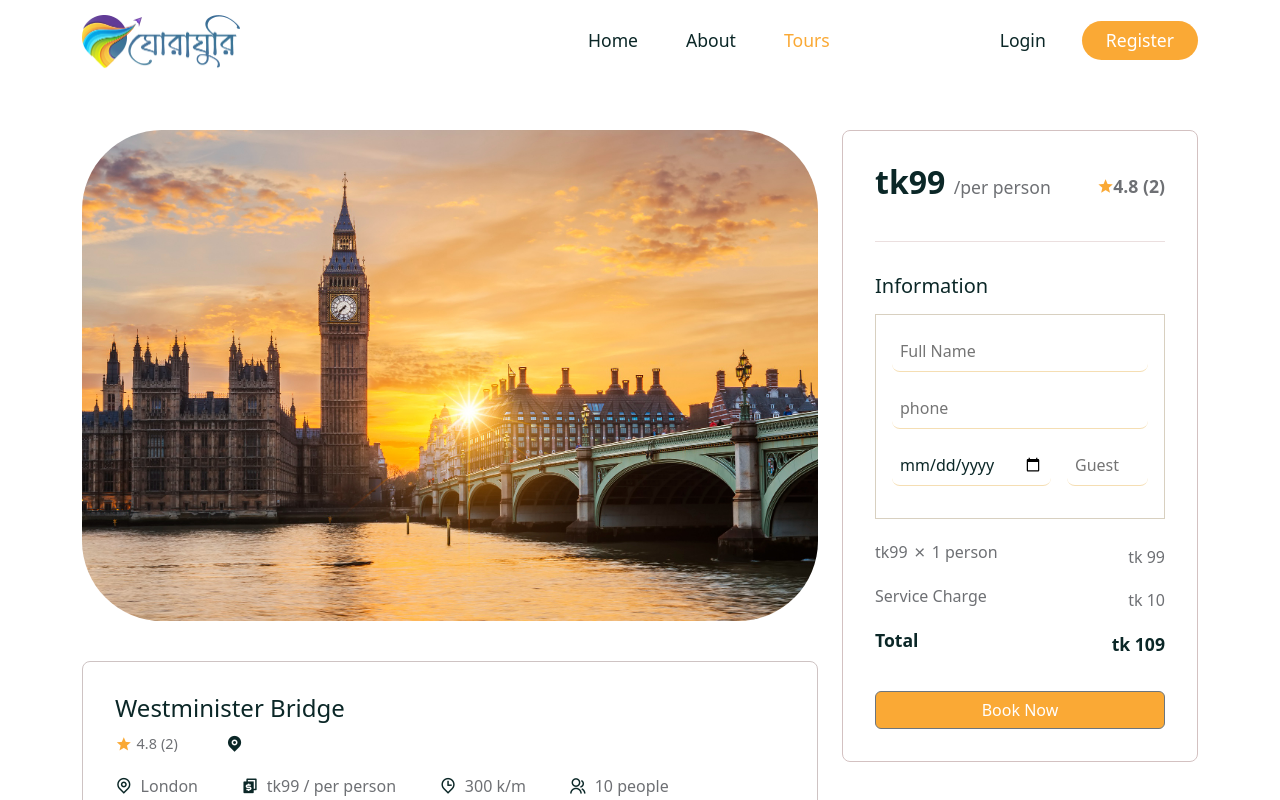
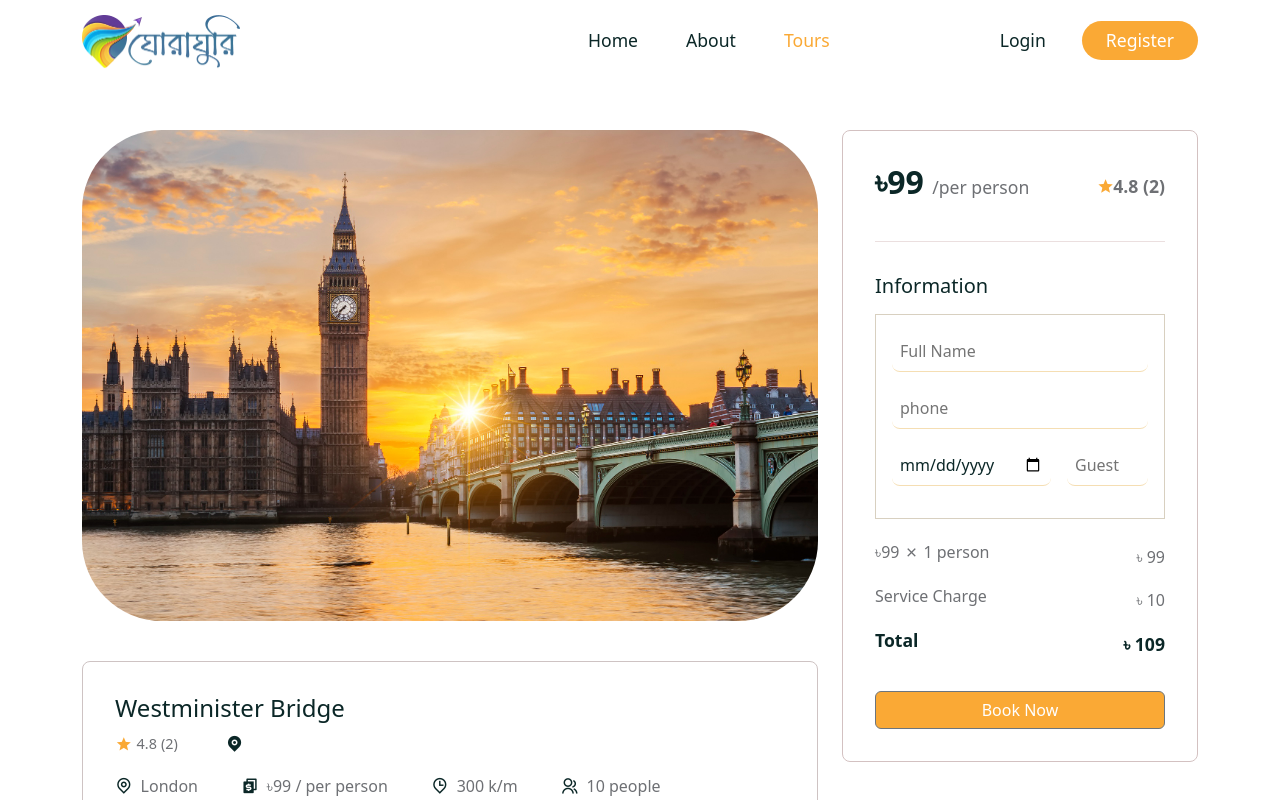
Before and after one commit to Protick10/GhoraGhuri-A-tour-management-service, a React (Create React App) app in the folder frontend/: page /tours/01 in a window 1280 px wide. Shown: the top 800 px of the page. Built offline with nearby package versions, Linux system fonts and the light colour scheme; a web font is replaced by a local one.

Commit message:
Replaced tk with ৳

```diff
--- a/frontend/src/components/Booking/Booking.jsx
+++ b/frontend/src/components/Booking/Booking.jsx
@@ -37,7 +37,7 @@ const Booking = ({tour, avgRating}) => {
      <div className="booking">
         <div className='booking_top d-flex align-items-center
         justify-content-between'>
-            <h3> tk{price} <span>/per person</span></h3>
+            <h3> ৳{price} <span>/per person</span></h3>
             <span className="tour__rating d-flex align-items-center ">
                    <i class="ri-star-s-fill"  ></i>
                   {avgRating === 0 ? null : avgRating} ({reviews ?. length})
@@ -75,16 +75,16 @@ const Booking = ({tour, avgRating}) => {
         <div className="booking_bottom">
             <ListGroup>
             <ListGroupItem className='border-0 px-0'>
-                <h5 className='d-flex align-items-center gap-1'>tk{price} <i class="ri-close-line"></i> 1 person</h5>
-                <span> tk {price}</span>
+                <h5 className='d-flex align-items-center gap-1'>৳{price} <i class="ri-close-line"></i> 1 person</h5>
+                <span> ৳ {price}</span>
             </ListGroupItem>
             <ListGroupItem className='border-0 px-0'>
                 <h5> Service Charge </h5>
-                <span> tk {serviceFee}</span>
+                <span> ৳ {serviceFee}</span>
             </ListGroupItem>
             <ListGroupItem className='border-0 px-0 total'>
                 <h5> Total </h5>
-                <span> tk {totalAmount}</span>
+                <span> ৳ {totalAmount}</span>
             </ListGroupItem>
             </ListGroup>
          <Button className='btn primary_btn w-100 mt-4' onClick={handleClick}>
--- a/frontend/src/pages/TourDetails.jsx
+++ b/frontend/src/pages/TourDetails.jsx
@@ -74,7 +74,7 @@ const TourDetails = () => {
 
                             <div className="tour_extra-details">
                                 <span> <i class="ri-map-pin-line"></i> {city}  </span>
-                                <span> <i class="ri-currency-fill"></i> tk{price} / per person  </span>
+                                <span> <i class="ri-currency-fill"></i> ৳{price} / per person  </span>
                                 <span> <i class="ri-map-pin-time-line"></i>  {distance} k/m  </span>
                                 <span> <i class="ri-group-line"></i> {maxGroupSize} people
                                  </span>
```
